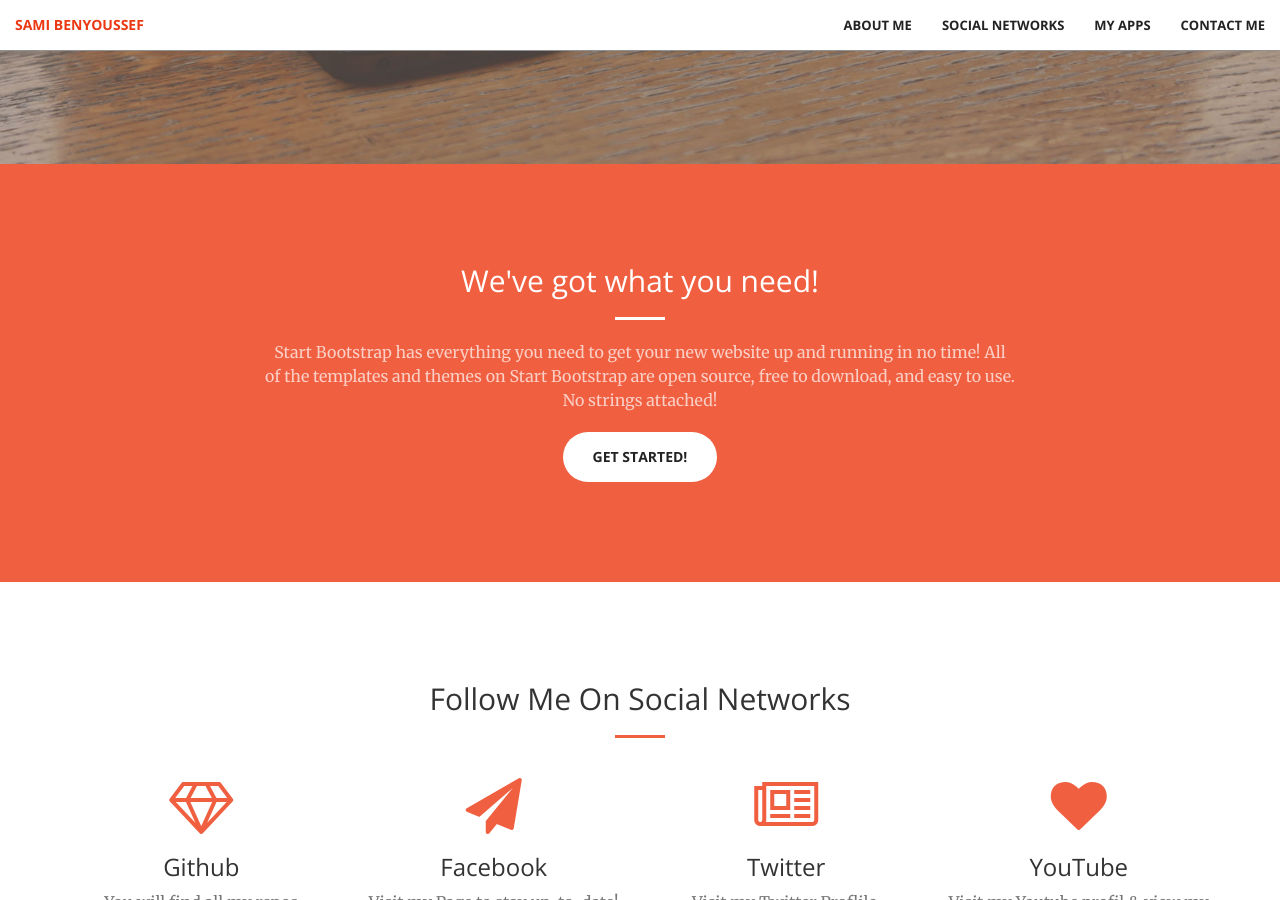
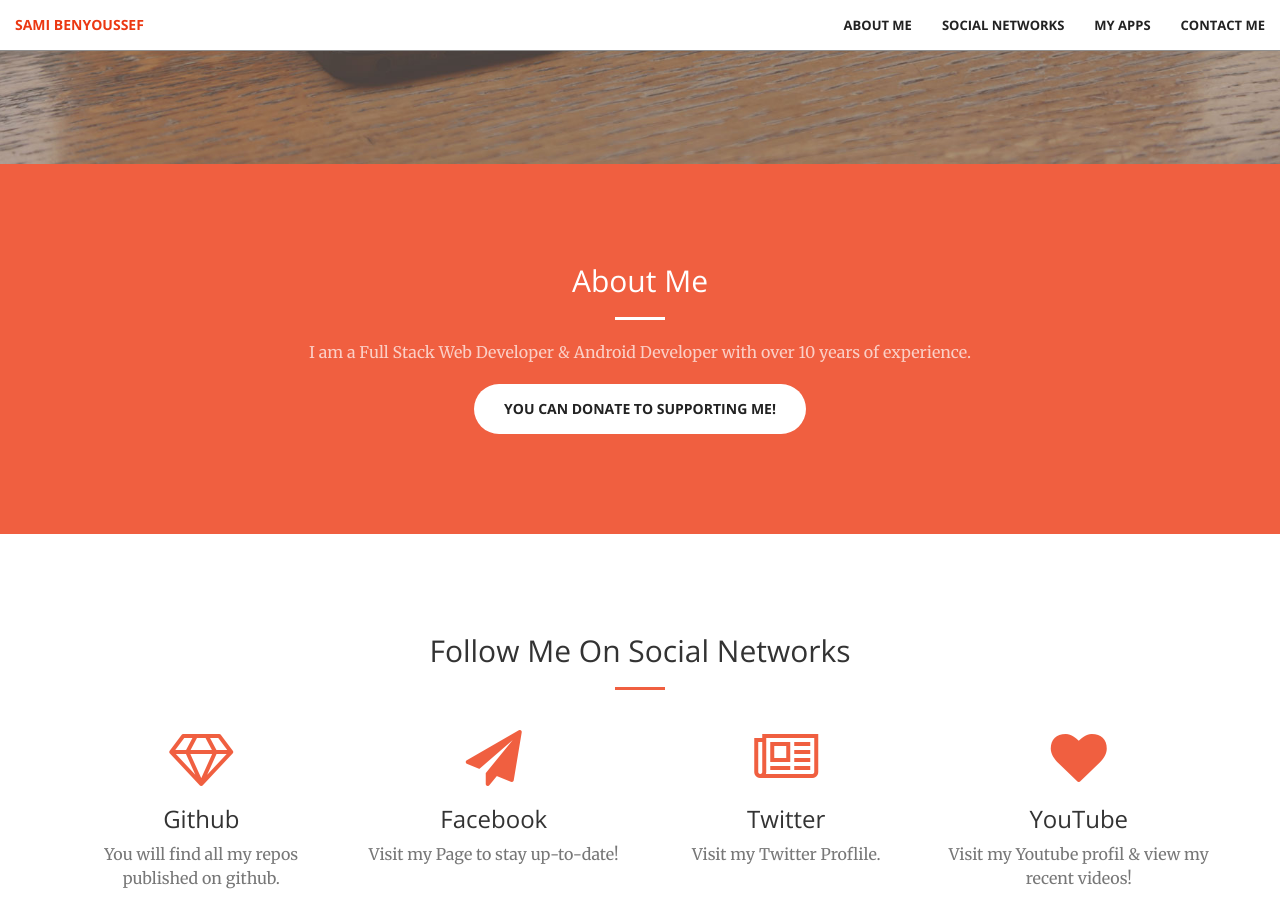
Before and after one commit to samiby/samiby.github.io, a Jekyll site: the page built from index.html, in a window 1280 px wide and 900 px high, scrolled down 736 px. Built offline with Jekyll 4.4.1, drawn with Linux system fonts in a browser that asks for light colours; some of the changed text lies outside the part shown.

Commit message:
Updating Website Content

```diff
--- a/_includes/aside.html
+++ b/_includes/aside.html
@@ -1,7 +1,7 @@
   <aside class="bg-dark">
       <div class="container text-center">
           <div class="call-to-action">
-              <h2>Free Download at Start Bootstrap!</h2>
+              <h2>Get the Mousyka Music Player App on your Mobile!</h2>
               <a href="#" class="btn btn-default btn-xl wow tada">Download Now!</a>
           </div>
       </div>
--- a/_includes/call-to-action.html
+++ b/_includes/call-to-action.html
@@ -2,10 +2,10 @@
     <div class="container">
         <div class="row">
             <div class="col-lg-8 col-lg-offset-2 text-center">
-                <h2 class="section-heading">We've got what you need!</h2>
+                <h2 class="section-heading">About Me</h2>
                 <hr class="light">
-                <p class="text-faded">Start Bootstrap has everything you need to get your new website up and running in no time! All of the templates and themes on Start Bootstrap are open source, free to download, and easy to use. No strings attached!</p>
-                <a href="#" class="btn btn-default btn-xl">Get Started!</a>
+                <p class="text-faded">I am a Full Stack Web Developer & Android Developer with over 10 years of experience.</p>
+                <a href="#" class="btn btn-default btn-xl">You Can Donate To Supporting Me!</a>
             </div>
         </div>
     </div>
--- a/_includes/contact.html
+++ b/_includes/contact.html
@@ -4,14 +4,9 @@
             <div class="col-lg-8 col-lg-offset-2 text-center">
                 <h2 class="section-heading">Let's Get In Touch!</h2>
                 <hr class="primary">
-                <p>Ready to start your next project with us? That's great! Give us a call or send us an email and we will get back to you as soon as possible!</p>
+                <p>Ready to start your next project with me? That's great! Give mes a call or send me an email and i will get back to you as soon as possible!</p>
             </div>
-        <div class="col-lg-2 col-lg-offset-2 text-center">
-            <a href="https://twitter.com/{{ site.twitter_username }}">
-                <i class="fa fa-twitter fa-3x wow bounceIn" data-wow-delay=".1s"></i>
-                <p>{{ site.twitter_username }}</p>
-            </a>
-        </div>
+
         <div class="col-lg-2 col-lg-offset-1 text-center">
             <a href="mailto:{{ site.email }}">
             <i class="fa fa-envelope-o fa-3x wow bounceIn" data-wow-delay=".1s"></i>
@@ -24,6 +19,11 @@
                 <p>{{ site.github_username }}</p>
             </a>
         </div>
-
+        <div class="col-lg-2 col-lg-offset-2 text-center">
+            <a href="https://twitter.com/{{ site.twitter_username }}">
+                <i class="fa fa-twitter fa-3x wow bounceIn" data-wow-delay=".1s"></i>
+                <p>{{ site.twitter_username }}</p>
+            </a>
+        </div>
     </div>
 </section>
```
